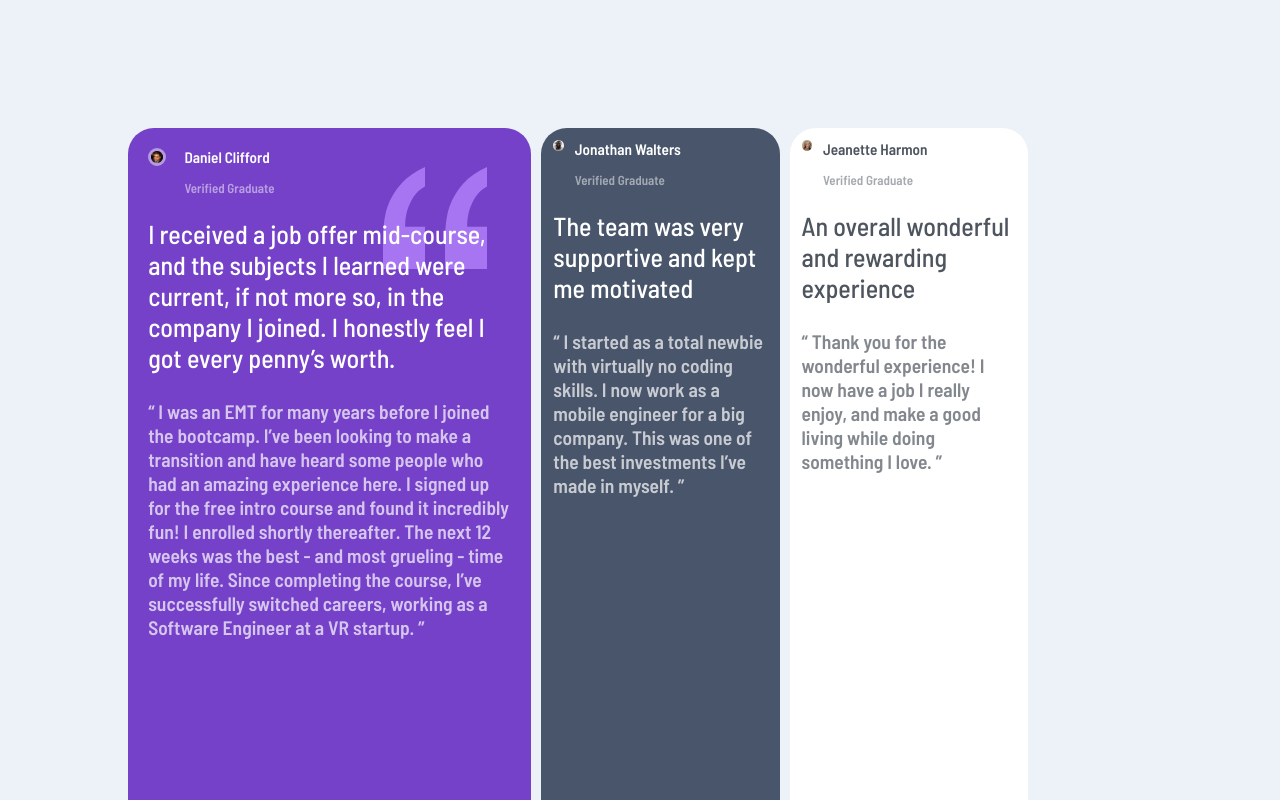
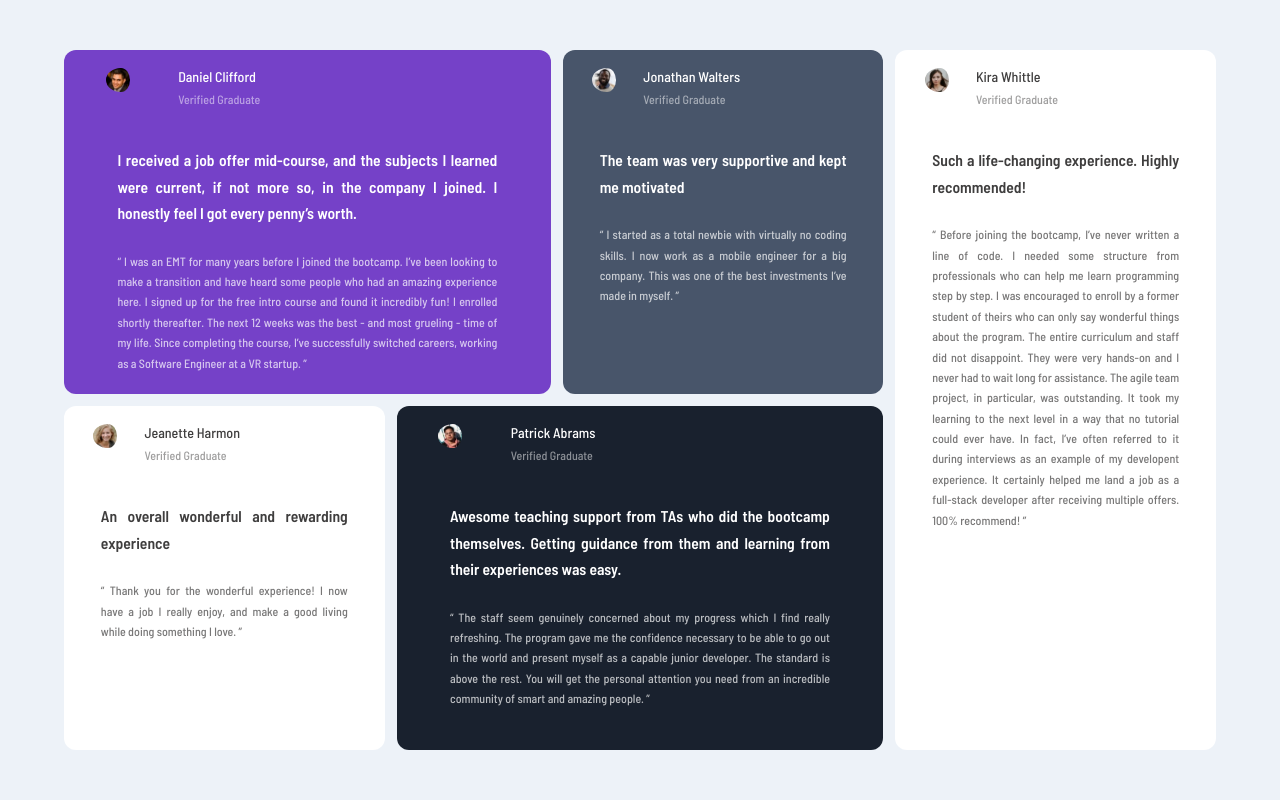
Before and after one commit to Jacks113/testimonials_fe-ment, a plain HTML site: page index.html in a window 1280 px wide. Shown: the top 800 px of the page. Drawn offline with Linux system fonts and the light colour scheme.

Commit message:
attempt at cleaning up code and grid

```diff
--- a/index.html
+++ b/index.html
@@ -51,18 +51,6 @@
       </div>
 
       <div class="review white-background">
-        <figure class="user" >
-          <img src="./images/image-jeanette.jpg" alt="user-image"/>
-          <h3>Jeanette Harmon</h3>
-          <h4>Verified Graduate</h4>
-        </figure>
-
-        <p class="desc"> An overall wonderful and rewarding experience</p>
-        <p class="quote">“ Thank you for the wonderful experience! I now have a job I really enjoy, and make a good living
-    while doing something I love. ”</p>
-      </div>
-
-      <div class="review white-background">
         <figure class="user">
           <img src="./images/image-kira.jpg" alt="user-image"/>
 
@@ -74,6 +62,18 @@
         <p class="quote"> “ Before joining the bootcamp, I’ve never written a line of code. I needed some structure from professionals who can help me learn programming step by step. I was encouraged to enroll by a former student of theirs who can only say wonderful things about the program. The entire curriculum and staff  did not disappoint. They were very hands-on and I never had to wait long for assistance. The agile team project, in particular, was outstanding. It took my learning to the next level in a way that no tutorial could ever have. In fact, I’ve often referred to it during interviews as an example of my developent experience. It certainly helped me land a job as a full-stack developer after receiving multiple offers.
         100% recommend! ”
         </p>
+      </div>
+
+      <div class="review ">
+        <figure class="user" >
+          <img src="./images/image-jeanette.jpg" alt="user-image"/>
+          <h3>Jeanette Harmon</h3>
+          <h4>Verified Graduate</h4>
+        </figure>
+
+        <p class="desc"> An overall wonderful and rewarding experience</p>
+        <p class="quote">“ Thank you for the wonderful experience! I now have a job I really enjoy, and make a good living
+    while doing something I love. ”</p>
       </div>
 
       <div class="review">
@@ -93,7 +93,7 @@
   </div>
 
   </main>
-
+<!--
 <footer>
 
   <div class="attribution">
@@ -101,7 +101,7 @@
     Coded by <a href="#">AH</a>.
   </div>
 
-</footer>
+</footer> -->
 
 </body>
 </html>
--- a/style/styles.css
+++ b/style/styles.css
@@ -1,175 +1,246 @@
+/*------------------*/
+/*----- RESET ------*/
+/*-----------------*/
+
+
 *{
+    margin: 0;
     padding: 0;
-    margin: 0;
+
     box-sizing: border-box;
 }
 
+/*--------------------*/
+/*BODY STARTING STYLES*/
+/*--------------------*/
+
+
 body{
-    overflow-x: hidden;
+    font-size: 13px;
+    font-family: 'Barlow Semi Condensed', sans-serif;
 
-    background-color: hsl(210, 46%, 95%);
+    background-color: rgba(237,242,248,255);
 
-    font-size: 13px;
-}
-
-main{
+    height: 100vh;
     width: 100vw;
 
     display: flex;
-    flex-direction: column;
     justify-content: center;
     align-items: center;
 }
 
-.user{
-    height: 70px;
+main{
+    display: flex;
+    justify-content: center;
+    align-items: center;
+}
+
+/*-----------------------------------------------------*/
+/*----------------- MAIN CONTENT ---------------------*/
+/*----------------------------------------------------*/
+
+
+/*----------------------*/
+/*-- Review container --*/
+/*----------------------*/
+
+.grid-container{
+    width: 70%;
+    height: 700px;
+
+    font-size: 1.2em;
 
     display: grid;
-    grid-template-columns: 10% 90%;
-    grid-template-rows: repeat(2, 32px);
-}
 
-.user h3, .user h4{
-    font-family: 'Barlow Semi Condensed', sans-serif;
-    grid-column-start: 2;
-    grid-column-end: 4;
-}
+    row-gap: 1em;
+    column-gap: 1em;
+
+    grid-template-columns: repeat(7, 1fr);
+    grid-template-rows: repeat(2, 1fr);
 
 
-.user img{
-    width: 50%;
-    border-radius: 50%;
 
 }
 
+/*------------------------*/
+/*-- individual reviews --*/
+/*------------------------*/
 
-
-.grid-container {
-    display: grid;
-    padding: 10%;
-    /* width: 90%; */
-
-    grid-template-columns: repeat(8, 1fr);
-    grid-template-rows: repeat(4 ,1fr);
-
-    row-gap: 10px;
-    column-gap: 10px;
+.review{
+    color: white;
+    padding: 0.5em;
+    border-radius: 1em;
 }
 
-
-.grid-container div{
-    padding: 5%;
-    /* width: 90%; */
-    height: auto;
-    width: auto;
-}
-
-.grid-container div:nth-of-type(1){
-    background-image: url("../images/bg-pattern-quotation.svg");
-    background-repeat: no-repeat;
-    background-position: 85% 3%;
+.review:nth-of-type(1){
     background-color: hsl(263, 55% , 52%);
-    color: white;
 
     grid-column-start: 1;
     grid-column-end: 4;
 
     grid-row-start: 1;
-    grid-row-end: 2;
+    grid-row-end: 1;
 }
 
-.grid-container div:nth-of-type(2){
-    background-color: hsl(217, 19%, 35%);
-    color: white;
+.review:nth-of-type(2){
+    background-color:  hsl(217, 19%, 35%);
 
     grid-column-start: 4;
     grid-column-end: 6;
 
     grid-row-start: 1;
-    grid-row-end: 2;
+    grid-row-end: 1;
 }
 
-.grid-container div:nth-of-type(3){
-    background-color: hsl(0, 0%, 100%);
+.review:nth-of-type(3){
+    background-color: white;
+    color: rgb(63, 62, 62);
 
     grid-column-start: 6;
     grid-column-end: 8;
 
     grid-row-start: 1;
-    grid-row-end: 4;
+    grid-row-end: 3;
+
 }
 
-.grid-container div:nth-of-type(4){
-    background-color: hsl(0, 0%, 100%);
+.review:nth-of-type(4){
+    background-color: white;
+    color: rgb(63, 62, 62);
 
     grid-column-start: 1;
-    grid-column-end: 2;
+    grid-column-end: 3;
+
+    grid-row-start: 2;
+    grid-row-end: 2;
+}
+
+.review:nth-of-type(5){
+    background-color:  hsl(219, 29%, 14%);
+
+    grid-column-start: 3;
+    grid-column-end: 6;
 
     grid-row-start: 2;
     grid-row-end: 2;
 
 }
 
-.grid-container div:nth-of-type(5){
-    background-color: hsl(219, 29%, 14%);
-    color: white;
 
+/*-----------------------------*/
+/*-- individual text styles --*/
+/*----------------------------*/
+
+.review p{
+    line-height: 1.6;
+    margin-top: 1em;
+    width: 80%;
+    text-align: justify;
+    margin: auto;
+}
+
+.user h4, h3{
+    font-weight: 500;
+}
+
+.user h4{
+    opacity: 50%;
+}
+
+.desc{
+    font-weight: 600;
+    line-height: 1,5;
+    font-size: 1.3em;
+    margin-bottom: 0.5em;
+}
+
+.quote{
+    font-size: 0.5;
+    opacity: 70%;
+    font-weight: 500;
+}
+
+
+
+
+/*----------------------------------------------*/
+/*-- figure with title and user image reviews --*/
+/*---------------------------------------------*/
+
+
+.user{
+
+    padding-top: 1em;
+    width: 85%;
+
+    margin: auto;
+    display: grid;
+
+    grid-template-columns: 15% 85%;
+    grid-template-rows: 2em 2em;
+
+    column-gap: 1em;
+}
+
+.user img{
+    width: 2.5em;
+    grid-column-start: 1;
+    grid-column-end: 1;
+
+    grid-row-start: 1;
+    grid-row-end: 2;
+
+    border-radius: 50%;
+}
+
+.user h3{
     grid-column-start: 2;
-    grid-column-end: 6;
+    grid-column-end: 2;
+
+    grid-row-start: 1;
+    grid-row-end: 1;
+}
+
+.user h4{
+    grid-column-start: 2;
+    grid-column-end: 2;
 
     grid-row-start: 2;
     grid-row-end: 2;
 }
 
-/* ----------------- */
-/*   Image styles    */
-/* ----------------- */
+/*------------------------*/
+/*----- media query ------*/
+/*------------------------*/
 
-.grid-container div:nth-of-type(1) img{
-    border: 3px solid hsl(263, 52%, 74%);
+@media only screen and (max-width:1440px){
+    body{
+        font-size: 10px;
     }
 
-.grid-container div:nth-of-type(5) img{
-    border: 3px solid hsl(263, 55%, 52%);
+    .grid-container{
+        width: 90%;
     }
 
-.review{
-    border-radius: 2em;
-    margin-bottom: 1em;
+    .user img{
+        padding-right: 0.5em;
     }
 
-.quote{
-    font-size: 1.5em;
-    font-family: 'Barlow Semi Condensed', sans-serif;
-    font-weight: 600;
-
-    color: white;
-    opacity: 70%;
+    .review p{
+        line-height: 1.7;
+        margin-top: 2em;
     }
-
-.desc{
-    font-size: 2em;
-    font-family: 'Barlow Semi Condensed', sans-serif;
-    font-weight: 500;
-
-    color: white;
-    padding-bottom: 1em;
-}
-
-.user h4{
-    color: white;
-    opacity: 50%;
 }
 
 
-.white-background{
-    color: hsl(210, 46%, 95%);
+@media only screen and (max-height:800px){
+    body{
+        height: 900px;
+        align-items:baseline;
     }
 
-.white-background h3, .white-background h4{
-    color: hsl(215, 10%, 34%);
+    main{
+        margin-top: 50px;
     }
 
-.white-background .desc, .white-background .quote{
-    color: hsl(215, 10%, 34%);
 }
```
Lines whose indentation alone changed are shown as unchanged.
